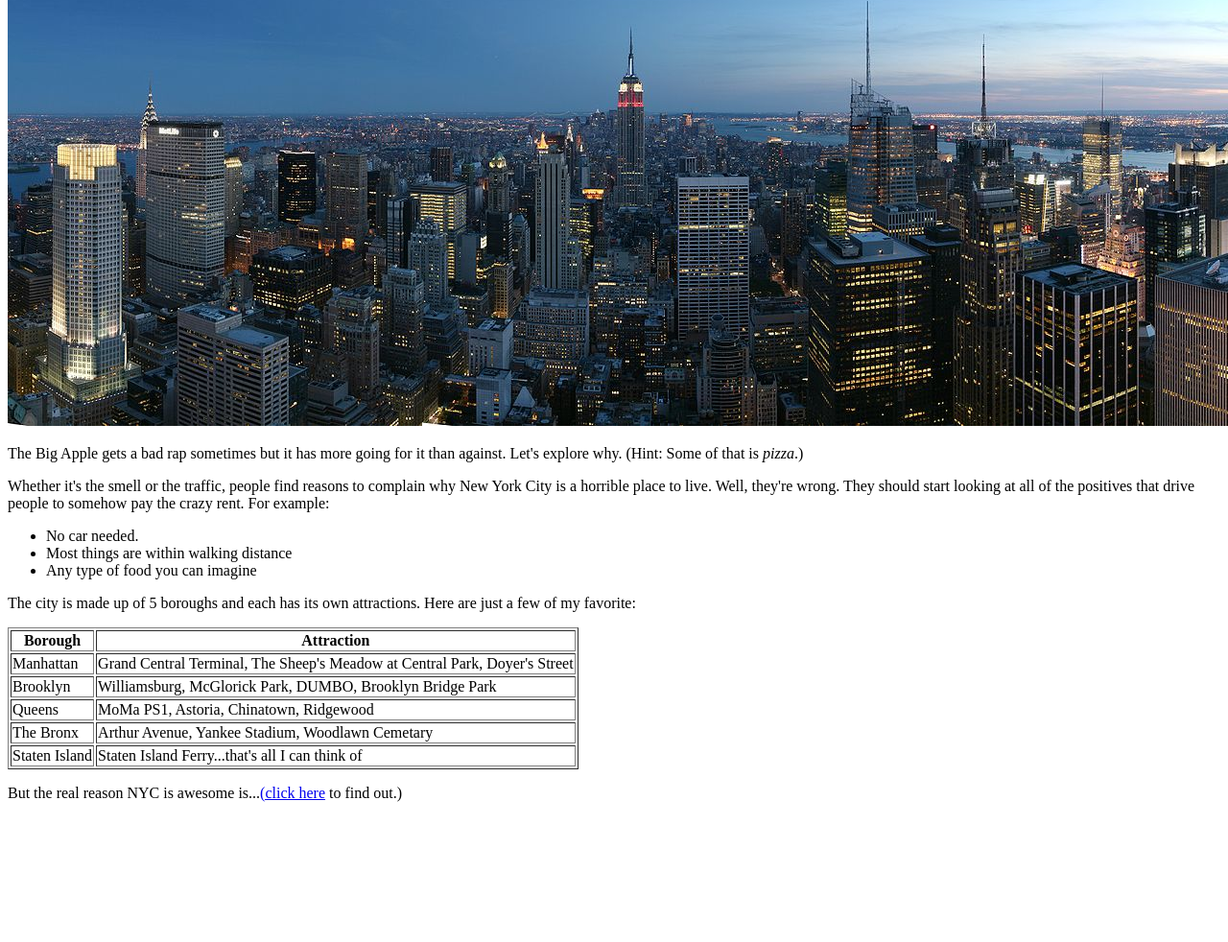
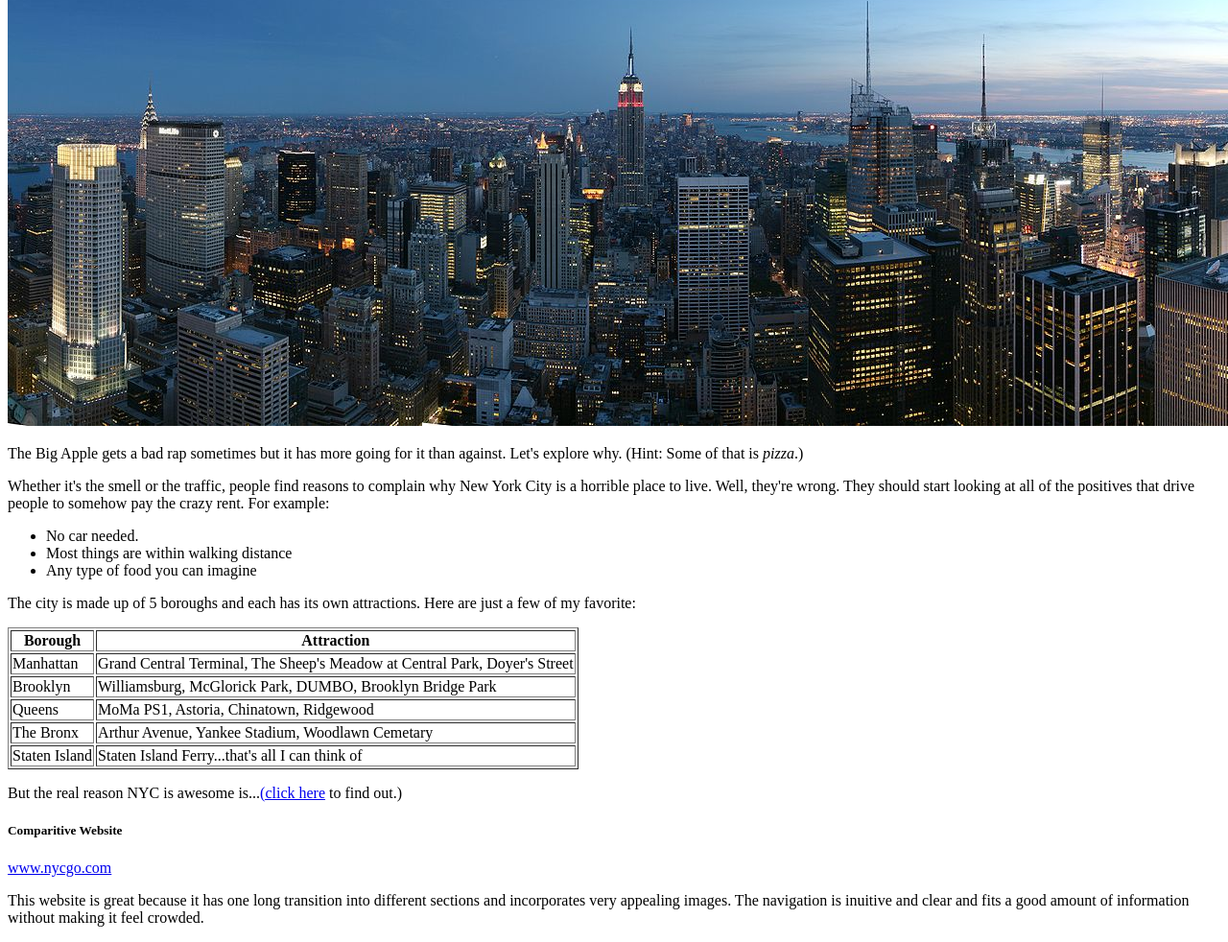
Before and after one commit to Alex-E-Camacho/Alex-E-Camacho.github.io, a plain HTML site: page index.html in a window 1280 px wide. Shown: the part 178-1160 px from the top of the page at 96% size. Before the commit the page ends 1030 px from the top, so only its background shows below. Drawn offline with Linux system fonts and the light colour scheme.

Commit message:
Add website description

```diff
--- a/index.html
+++ b/index.html
@@ -59,5 +59,9 @@
 <p>But the real reason NYC is awesome is...<a href="./pizza.html">(click here</a> to find out.)</p>
 
 </div>
+
+<h5>Comparitive Website</h5>
+<p><a href="http://www.nycgo.com/">www.nycgo.com</a></p>
+<p>This website is great because it has one long transition into different sections and incorporates very appealing images. The navigation is inuitive and clear and fits a good amount of information without making it feel crowded.</p>
 </body>
 </html>
```
